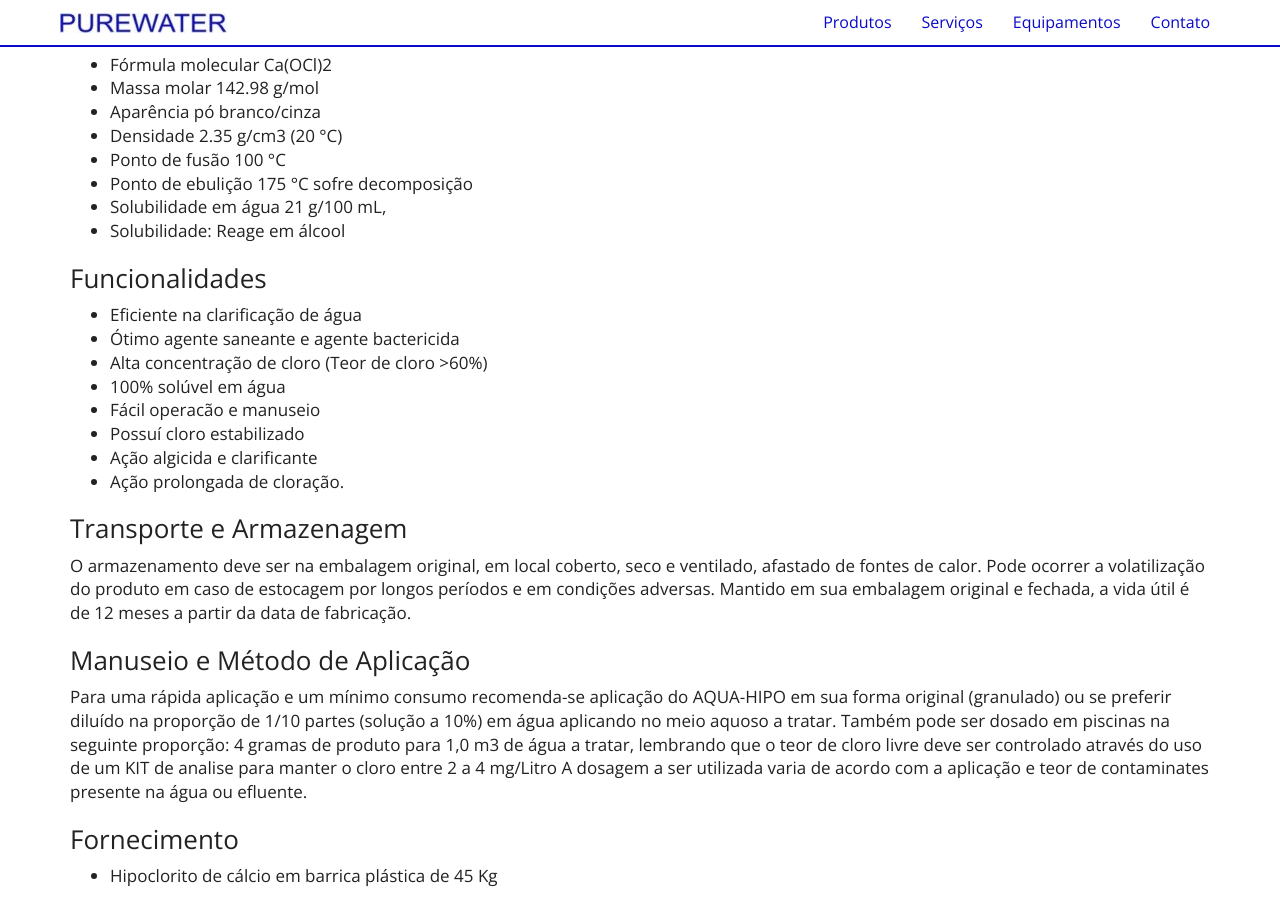
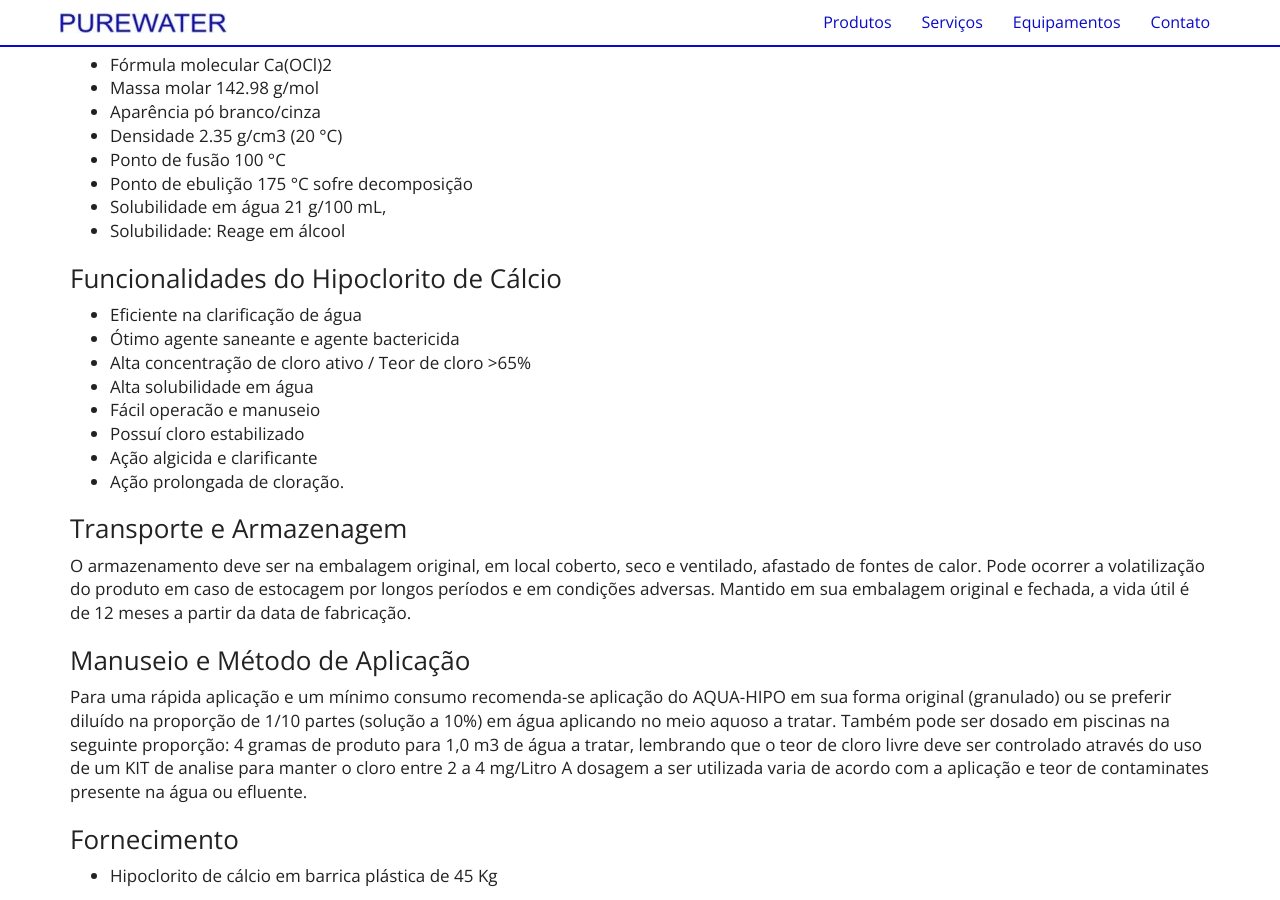
Before and after one commit to purewaterefluentes/purewaterefluentes.github.io, a Jekyll site: the page built from produtos/hipoclorito-calcio.md, in a window 1280 px wide and 900 px high, scrolled down 664 px. Built offline with Jekyll 4.4.1, drawn with Linux system fonts in a browser that asks for light colours; nearby versions of some CDN libraries; library files that are not in the unit come from our copies.

Commit message:
Update hipoclorito-calcio.md

```diff
--- a/produtos/hipoclorito-calcio.md
+++ b/produtos/hipoclorito-calcio.md
@@ -29,12 +29,12 @@ Agente de cloração, cloro ativo, agente saneante em tratamento de águas resid
 - Solubilidade: Reage em álcool
 
 
-### Funcionalidades
+### Funcionalidades do Hipoclorito de Cálcio
 
 - Eficiente na clarificação de água
 - Ótimo agente saneante e agente bactericida
-- Alta concentração de cloro (Teor de cloro >60%)
-- 100% solúvel em água
+- Alta concentração de cloro ativo / Teor de cloro >65%
+- Alta solubilidade em água
 - Fácil operacão e manuseio
 - Possuí cloro estabilizado
 - Ação algicida e clarificante
```
